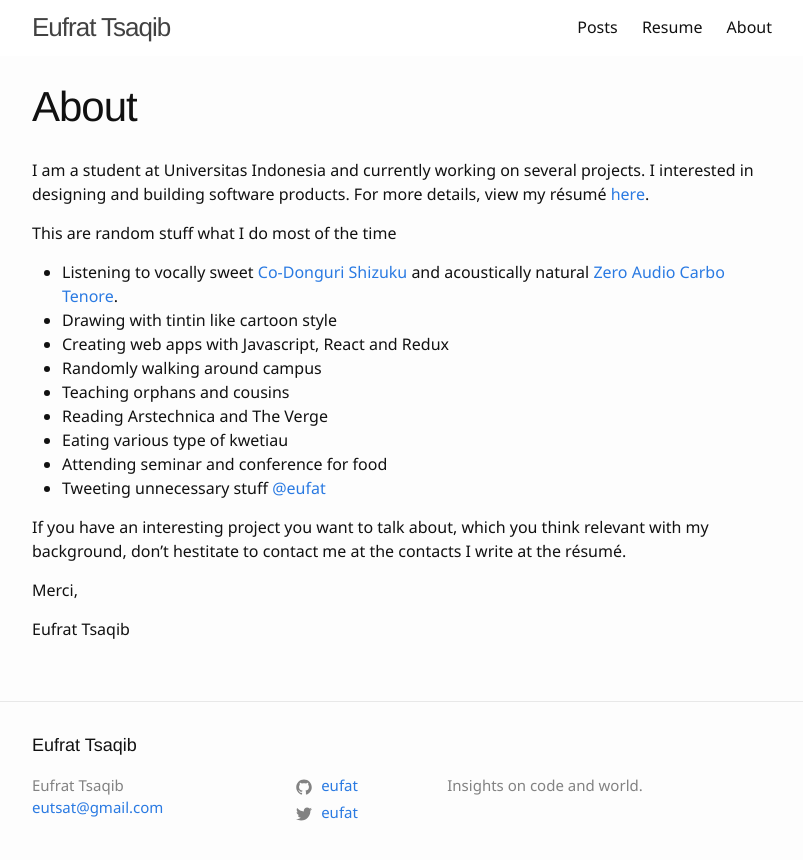
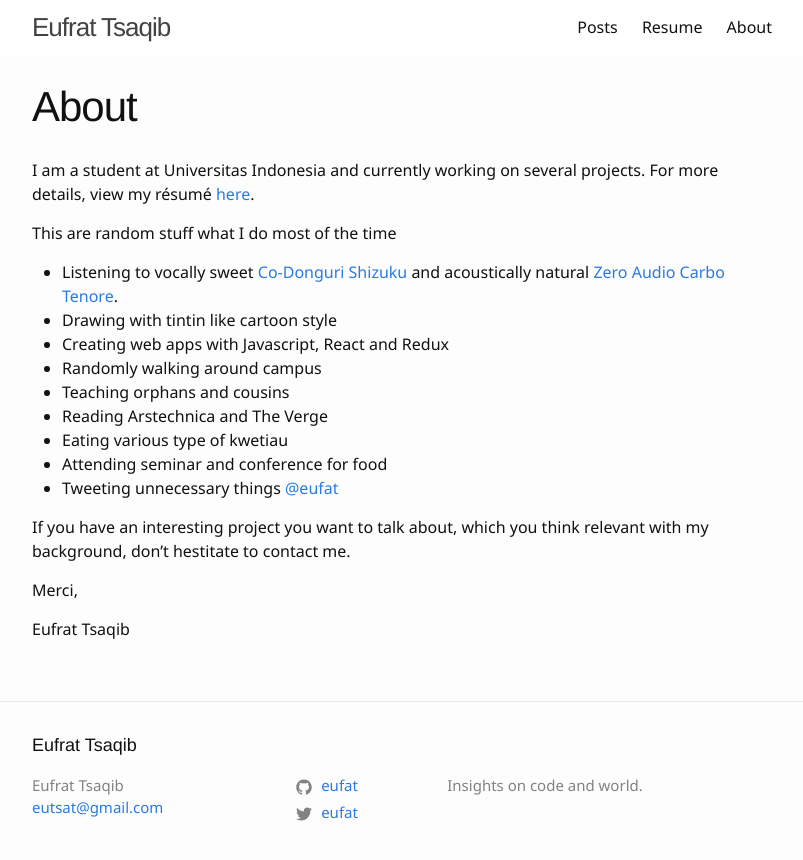
Before and after one commit to eufat/eufat.github.io, a Jekyll site: the page built from about.md, in a window 1280 px wide. Shown: the top 860 px of the page, without its empty margins (238-1041 px from the left). Built offline with Jekyll 4.4.1, drawn with Linux system fonts in a browser that asks for light colours.

Commit message:
New pdf format

```diff
--- a/about.md
+++ b/about.md
@@ -4,7 +4,7 @@ title: About
 permalink: /about/
 ---
 
-I am a student at Universitas Indonesia and currently working on several projects. I interested in designing and building software products. For more details, view my résumé [here](/docs/resume.pdf).
+I am a student at Universitas Indonesia and currently working on several projects. For more details, view my résumé [here](/docs/resume.pdf).
 
 This are random stuff what I do most of the time
 
@@ -16,9 +16,9 @@ This are random stuff what I do most of the time
 -   Reading Arstechnica and The Verge
 -   Eating various type of kwetiau
 -   Attending seminar and conference for food
--   Tweeting unnecessary stuff [@eufat](https://www.twitter.com/eufat)
+-   Tweeting unnecessary things [@eufat](https://www.twitter.com/eufat)
 
-If you have an interesting project you want to talk about, which you think relevant with my background, don't hestitate to contact me at the contacts I write at the résumé.
+If you have an interesting project you want to talk about, which you think relevant with my background, don't hestitate to contact me.
 
 Merci,
 
```
Also changed, not shown: 1 other file.
